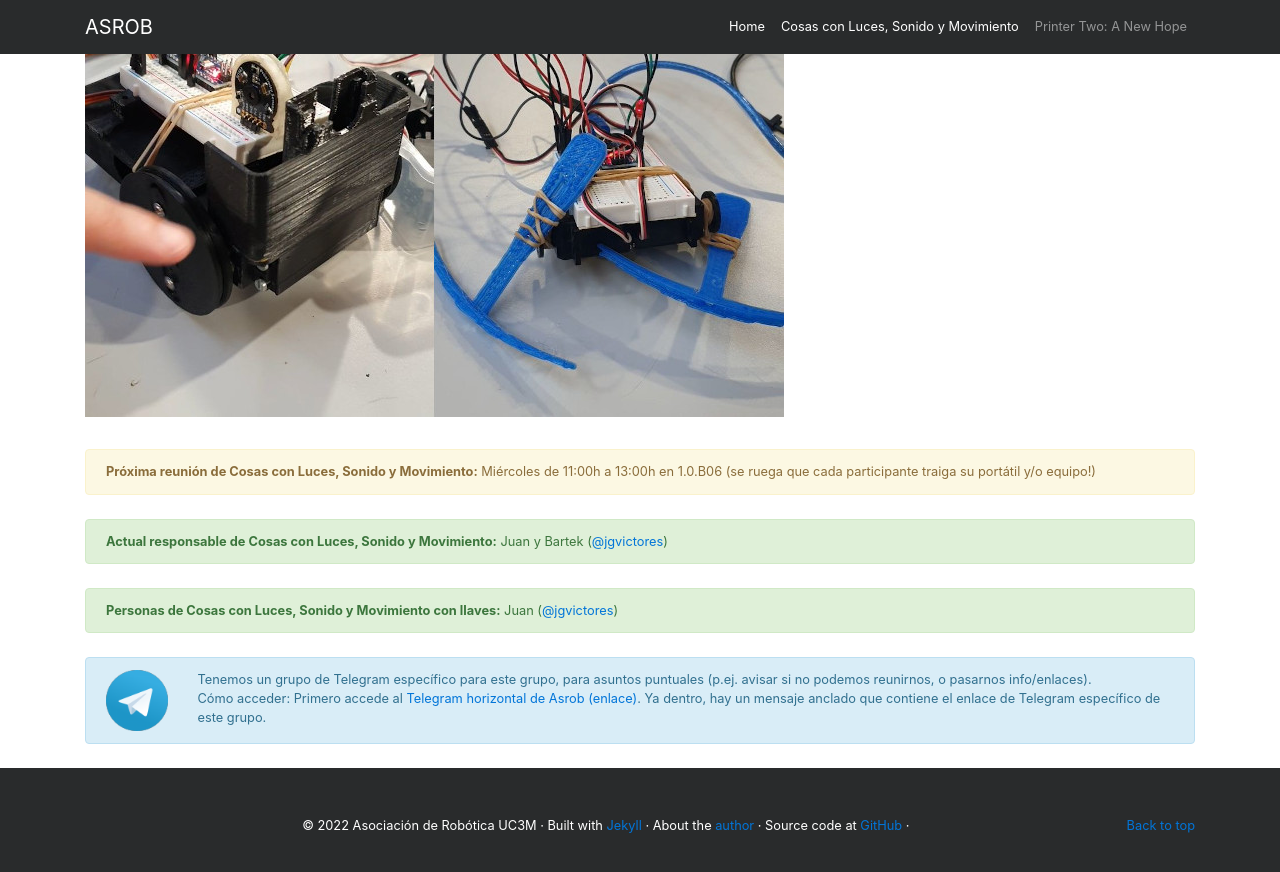
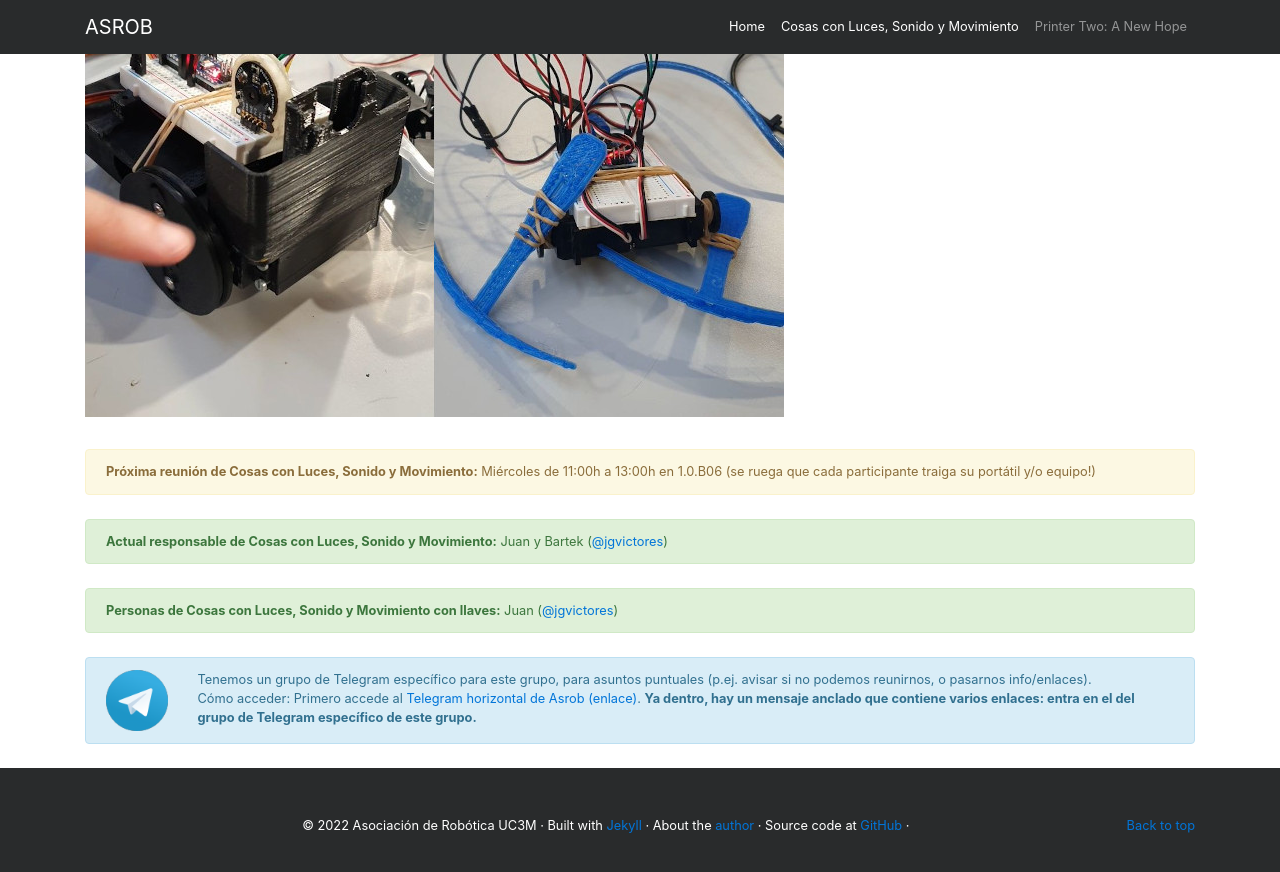
Before and after one commit to asrob-uc3m/asrob-uc3m.github.io, a Jekyll site: the page built from _workgroups/2022-10-05-clsm.markdown, in a window 1280 px wide and 900 px high, scrolled down 810 px. Shown: the top 872 px of the window. Built offline with Jekyll 4.4.1, drawn with Linux system fonts in a browser that asks for light colours.

Commit message:
improve link

```diff
--- a/_includes/alert_telegram.html
+++ b/_includes/alert_telegram.html
@@ -9,7 +9,7 @@
           <!--Tenemos un <a href="{{include.link}}">grupo de Telegram</a> para organizarnos, avisar cuando no podemos ir a las reuniones y decisiones técnicas. Úsalo también para contactar con nosotros si quieres unirte o tienes alguna duda.-->
           Tenemos un grupo de Telegram específico para este grupo, para asuntos puntuales (p.ej. avisar si no podemos reunirnos, o pasarnos info/enlaces).
           <br />
-          Cómo acceder: Primero accede al <a href="{% for network in site.society.social %}{% if network.id == 'telegram' %}{{network.url}}{% endif %}{% endfor %}">Telegram horizontal de Asrob (enlace)</a>. Ya dentro, hay un mensaje anclado que contiene el enlace de Telegram específico de este grupo.
+          Cómo acceder: Primero accede al <a href="{% for network in site.society.social %}{% if network.id == 'telegram' %}{{network.url}}{% endif %}{% endfor %}">Telegram horizontal de Asrob (enlace)</a>. <b>Ya dentro, hay un mensaje anclado que contiene varios enlaces: entra en el del grupo de Telegram específico de este grupo.</b>
         </div>
       </div>
     </div>
```
